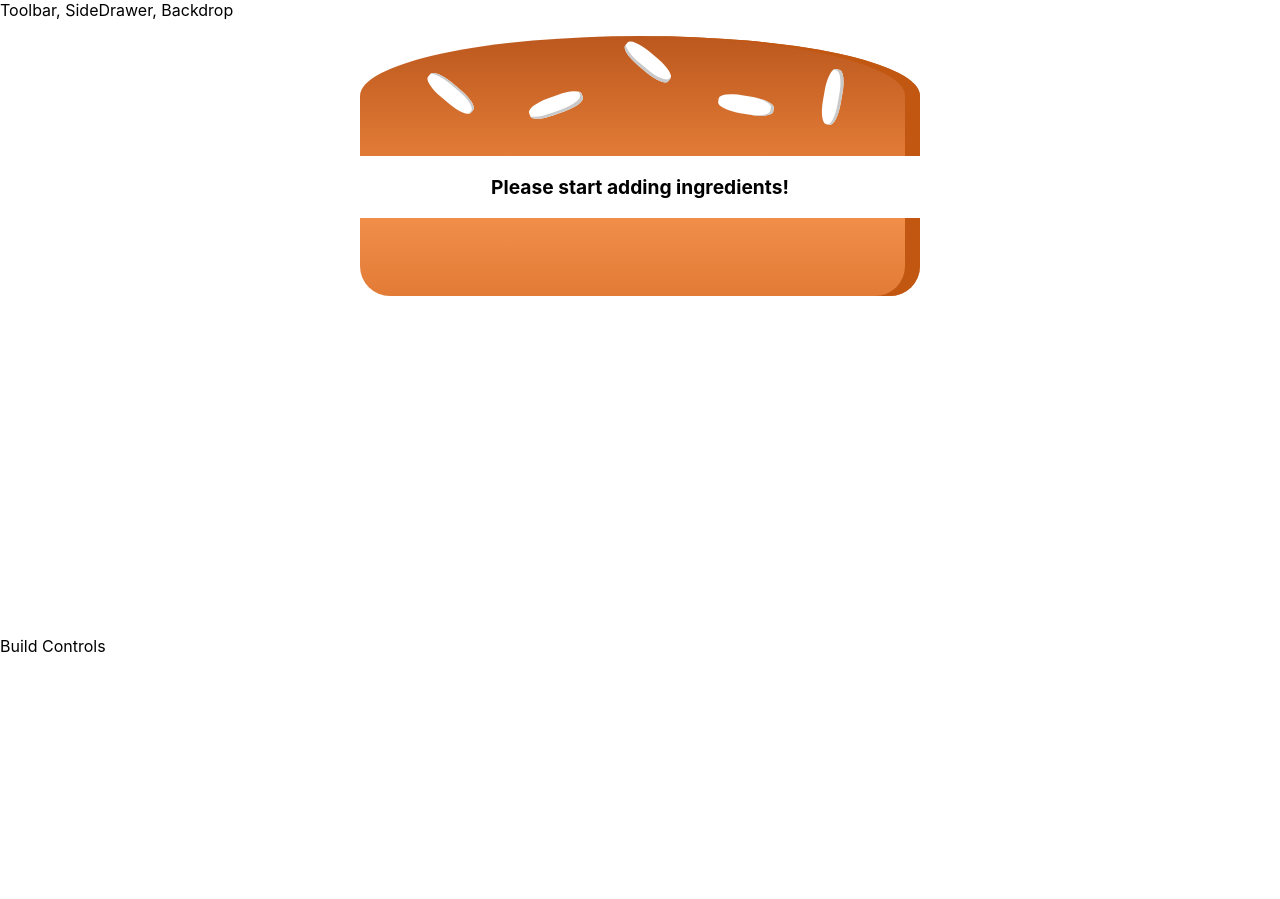
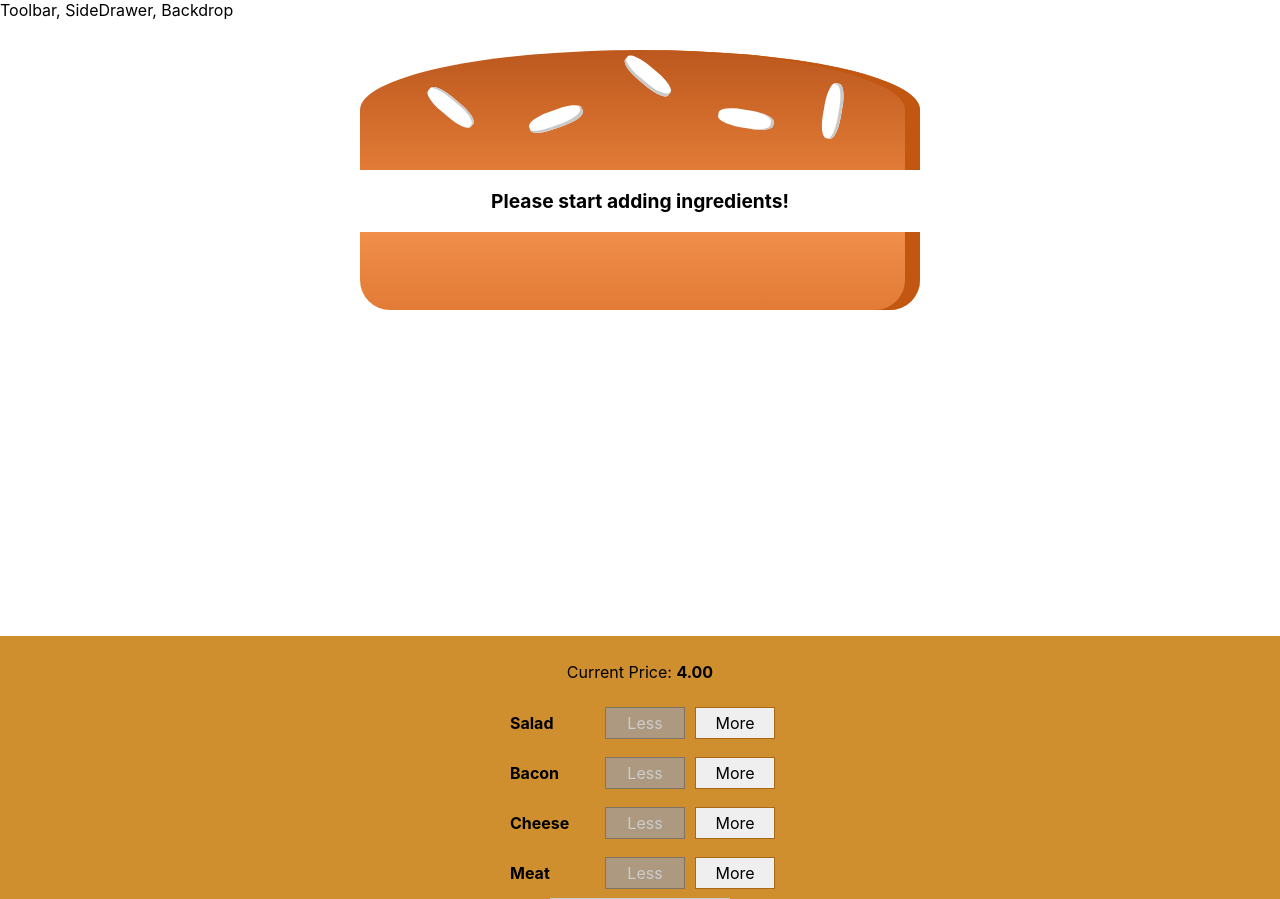
Before and after one commit to Bluestone47/burger-builder, a React (Create React App) app: page / in a window 1280 px wide. Shown: the top 899 px of the page. Before the commit the page ends 800 px from the top, so only its background shows below. Built offline with nearby package versions, Linux system fonts and the light colour scheme.

Commit message:
add modal

```diff
--- /dev/null
+++ b/src/components/Burger/BuildControls/BuildControl/BuildControl.js
@@ -0,0 +1,13 @@
+import React from 'react';
+
+import classes from './BuildControl.module.css';
+
+const buildControl = (props) => (
+  <div className={classes.BuildControl}>
+    <div className={classes.Label}>{props.label}</div>
+    <button classes={classes.Less} onClick={props.removed} disabled={props.disabled}>Less</button>
+    <button classes={classes.More} onClick={props.added}>More</button>
+  </div>
+);
+
+export default buildControl;
--- /dev/null
+++ b/src/components/Burger/BuildControls/BuildControl/BuildControl.module.css
@@ -0,0 +1,56 @@
+.BuildControl {
+    display: flex;
+    justify-content: space-between;
+    align-items: center;
+    margin: 5px 0;
+}
+
+.BuildControl button {
+    display: block;
+    font: inherit;
+    padding: 5px;
+    margin: 0 5px;
+    width: 80px;
+    border: 1px solid #AA6817;
+    cursor: pointer;
+    outline: none;
+}
+
+.BuildControl button:disabled {
+    background-color: #AC9980;
+    border: 1px solid #7E7365;
+    color: #ccc;
+    cursor: default;
+}
+
+.BuildControl button:hover:disabled {
+    background-color: #AC9980;
+    color: #ccc;
+    cursor: not-allowed;
+}
+
+.Label {
+    padding: 10px;
+    font-weight: bold;
+    width: 80px;
+}
+
+.BuildControl .Less {
+    background-color: #D39952;
+    color: white;
+}
+
+.BuildControl .More {
+    background-color: #8F5E1E;
+    color: white;
+}
+
+.BuildControl .Less:hover, .BuildControl .Less:active {
+    background-color: #DAA972;
+    color: white;
+}
+
+.BuildControl .More:hover,.BuildControl .More:active {
+    background-color: #99703F;
+    color: white;
+}
--- /dev/null
+++ b/src/components/Burger/BuildControls/BuildControls.js
@@ -0,0 +1,33 @@
+import React from 'react';
+import BuildControl from './BuildControl/BuildControl';
+
+import classes from './BuildControls.module.css';
+
+const controls = [
+  { label: 'Salad', type: 'salad' },
+  { label: 'Bacon', type: 'bacon' },
+  { label: 'Cheese', type: 'cheese' },
+  { label: 'Meat', type: 'meat' }
+]
+
+const buildControls = (props) => (
+  <div className={classes.BuildControls}>
+    <p>Current Price: <strong>{props.price.toFixed(2)}</strong></p>
+    {controls.map(ctrl => {
+      return <BuildControl
+        key={ctrl.label}
+        label={ctrl.label}
+        added={() => props.ingredientAdded(ctrl.type)}
+        removed={() => props.ingredientRemoved(ctrl.type)}
+        disabled={props.disabled[ctrl.type]}
+      />
+    })}
+    <button
+      className={classes.OrderButton}
+      disabled={!props.purchasable}
+      onClick={props.ordered}
+    >ORDER NOW</button>
+  </div>
+);
+
+export default buildControls;
--- /dev/null
+++ b/src/components/Burger/BuildControls/BuildControls.module.css
@@ -0,0 +1,51 @@
+.BuildControls {
+  width: 100%;
+  background-color: #CF8F2E;
+  display: flex;
+  flex-flow: column;
+  align-items: center;
+  box-shadow: 0 2px 1px #ccc;
+  margin: auto;
+  padding: 10px 0
+}
+
+.OrderButton {
+  background-color: #DAD735;
+  outline: none;
+  cursor: pointer;
+  border: 1px solid #966909;
+  color: #966909;
+  font-family: inherit;
+  font-size: 1.2em;
+  padding: 15px 30px;
+  box-shadow: 2px 2px 2px #966909;
+}
+
+.OrderButton:hover, .OrderButton:active {
+  background-color: #A0DB41;
+  border: 1px solid #966909;
+  color: #966909;
+}
+
+.OrderButton:disabled {
+  background-color: #C7C6C6;
+  cursor: not-allowed;
+  border: 1px solid #ccc;
+  color: #888888;
+}
+
+.OrderButton:not(:disabled) {
+  animation: enable 0.3s linear;
+}
+
+@keyframes enable {
+  0% {
+      transform: scale(1);
+  }
+  60% {
+      transform: scale(1.1);
+  }
+  100% {
+      transform: scale(1);
+  }
+}
--- a/src/components/Burger/Burger.module.css
+++ b/src/components/Burger/Burger.module.css
@@ -2,7 +2,7 @@
   width: 100%;
   height: 250px;
   margin: auto;
-  /* overflow: scroll; */
+  overflow-y: auto;
   text-align: center;
   font-weight: bold;
   font-size: 1.2rem;
--- /dev/null
+++ b/src/components/Burger/OrderSummary/OrderSummary.js
@@ -0,0 +1,27 @@
+import React from 'react';
+import Aux from '../../../hoc/Auxiliary';
+
+const orderSummary = (props) => {
+  const ingredientSummary = Object.keys(props.ingredients)
+    .map(igKey => {
+      // The outer curly bracket is for marking dynamic entry
+      return (
+        <li key={igKey}>
+          <span style={{ textTransform: 'capitalize' }}>{igKey}</span>: {props.ingredients[igKey]}
+        </li>
+      )
+    })
+
+  return (
+    <Aux>
+      <h3>Your Order</h3>
+      <p>A delicious burger with the following ingredients:</p>
+      <ul>
+        {ingredientSummary}
+      </ul>
+      <p>Continue to Checkout?</p>
+    </Aux>
+  )
+}
+
+export default orderSummary;
--- /dev/null
+++ b/src/components/UI/Modal/Modal.js
@@ -0,0 +1,17 @@
+import React from 'react';
+
+import classes from './Modal.module.css';
+
+const modal = (props) => (
+  <div
+    className={classes.Modal}
+    style={{
+      transform: props.show ? 'translateY(0)' : 'translate(-100vh)',
+      opacity: props.show ? '1' : '0'
+    }}
+  >
+    {props.children}
+  </div>
+)
+
+export default modal;
--- /dev/null
+++ b/src/components/UI/Modal/Modal.module.css
@@ -0,0 +1,20 @@
+.Modal {
+    position: fixed;
+    z-index: 500;
+    background-color: white;
+    width: 70%;
+    border: 1px solid #ccc;
+    box-shadow: 1px 1px 1px black;
+    padding: 16px;
+    left: 15%;
+    top: 30%;
+    box-sizing: border-box;
+    transition: all 0.3s ease-out;
+}
+
+@media (min-width: 600px) {
+    .Modal {
+        width: 500px;
+        left: calc(50% - 250px);
+    }
+}
--- a/src/containers/BurgerBuilder/BurgerBuilder.js
+++ b/src/containers/BurgerBuilder/BurgerBuilder.js
@@ -1,6 +1,16 @@
 import React, { Component } from 'react';
 import Aux from '../../hoc/Auxiliary';
 import Burger from '../../components/Burger/Burger';
+import BuildControls from '../../components/Burger/BuildControls/BuildControls';
+import Modal from '../../components/UI/Modal/Modal';
+import OrderSummary from '../../components/Burger/OrderSummary/OrderSummary';
+
+const INGREDIENT_PRICES = {
+  salad: 0.5,
+  bacon: 0.6,
+  cheese: 0.4,
+  meat: 1.3
+}
 
 class BurgerBuilder extends Component {
   state = {
@@ -9,14 +19,80 @@
       bacon: 0,
       cheese: 0,
       meat: 0
+    },
+    totalPrice: 4.0,
+    purchasable: false,
+    purchasing: false
+  }
+
+  updatePurchaseState(ingredients) {
+    const sum = Object.keys(ingredients)
+      .map(igKey => {
+        return ingredients[igKey];
+      })
+      .reduce((sum, el) => {
+        return sum + el;
+      }, 0);
+    this.setState({ purchasable: sum > 0 })
+  }
+
+  addIngredientHandler = (type) => {
+    const updatedIngredients = {
+      ...this.state.ingredients
+    };
+    updatedIngredients[type] = this.state.ingredients[type] + 1;
+    let updatedPrice = this.state.totalPrice;
+    updatedPrice = updatedPrice + INGREDIENT_PRICES[type];
+    this.setState({
+      ingredients: updatedIngredients,
+      totalPrice: updatedPrice
+    })
+    this.updatePurchaseState(updatedIngredients)
+  }
+
+  removeIngredientHandler = (type) => {
+    if (this.state.ingredients[type] <= 0) {
+      return;
     }
+    const updatedIngredients = {
+      ...this.state.ingredients
+    };
+    updatedIngredients[type] = this.state.ingredients[type] - 1;
+    let updatedPrice = this.state.totalPrice;
+    updatedPrice = updatedPrice - INGREDIENT_PRICES[type];
+    this.setState({
+      ingredients: updatedIngredients,
+      totalPrice: updatedPrice
+    })
+    this.updatePurchaseState(updatedIngredients)
+  }
+
+  purchaseHandler = () => {
+    this.setState({purchasing: true})
   }
 
   render() {
+    const disableInfo = {
+      ...this.state.ingredients
+    };
+    for (let key in disableInfo) {
+      // turn int value into boolean
+      disableInfo[key] = disableInfo[key] <= 0
+    }
+
     return (
       <Aux>
+        <Modal show={this.state.purchasing}>
+          <OrderSummary ingredients={this.state.ingredients} />
+        </Modal>
         <Burger ingredients={this.state.ingredients} />
-        <div>Build Controls</div>
+        <BuildControls
+          ingredientAdded={this.addIngredientHandler}
+          ingredientRemoved={this.removeIngredientHandler}
+          disabled={disableInfo}
+          purchasable={this.state.purchasable}
+          ordered={this.purchaseHandler}
+          price={this.state.totalPrice} />
       </Aux>
     );
   }
```
